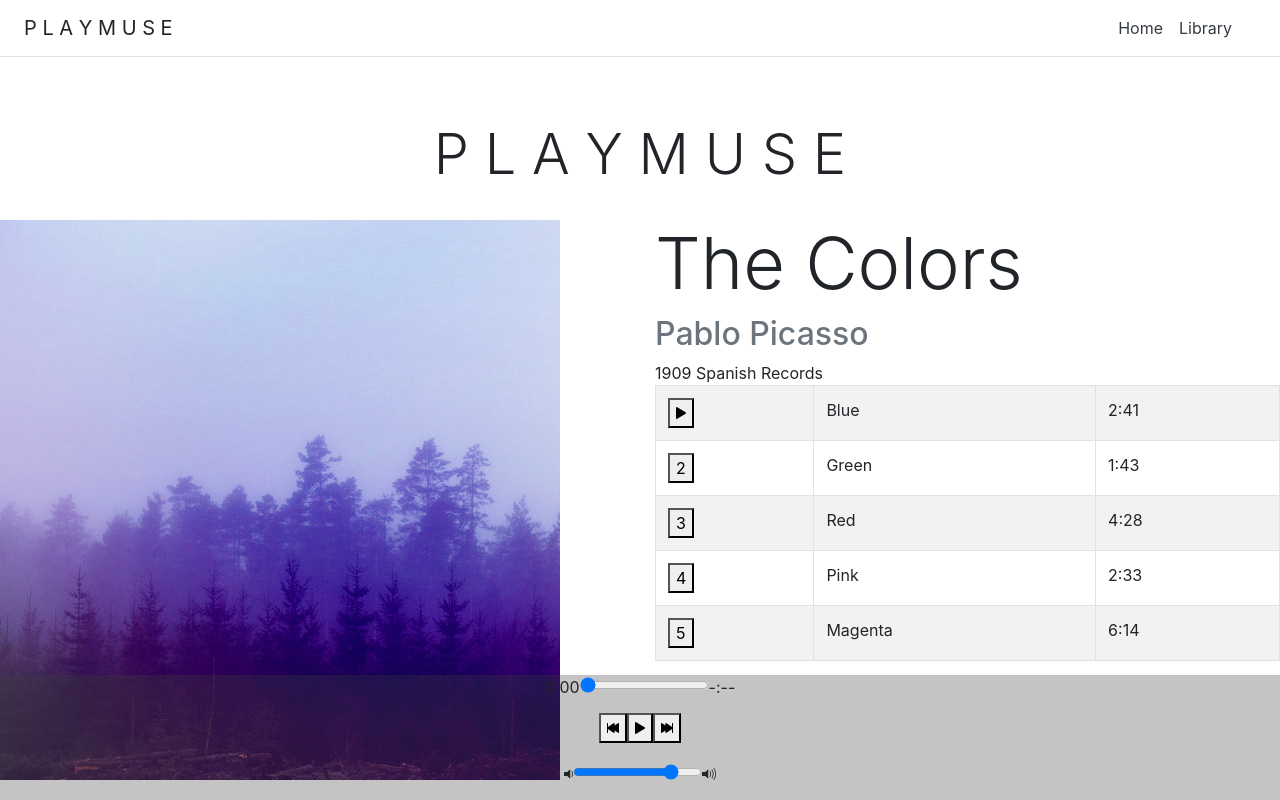
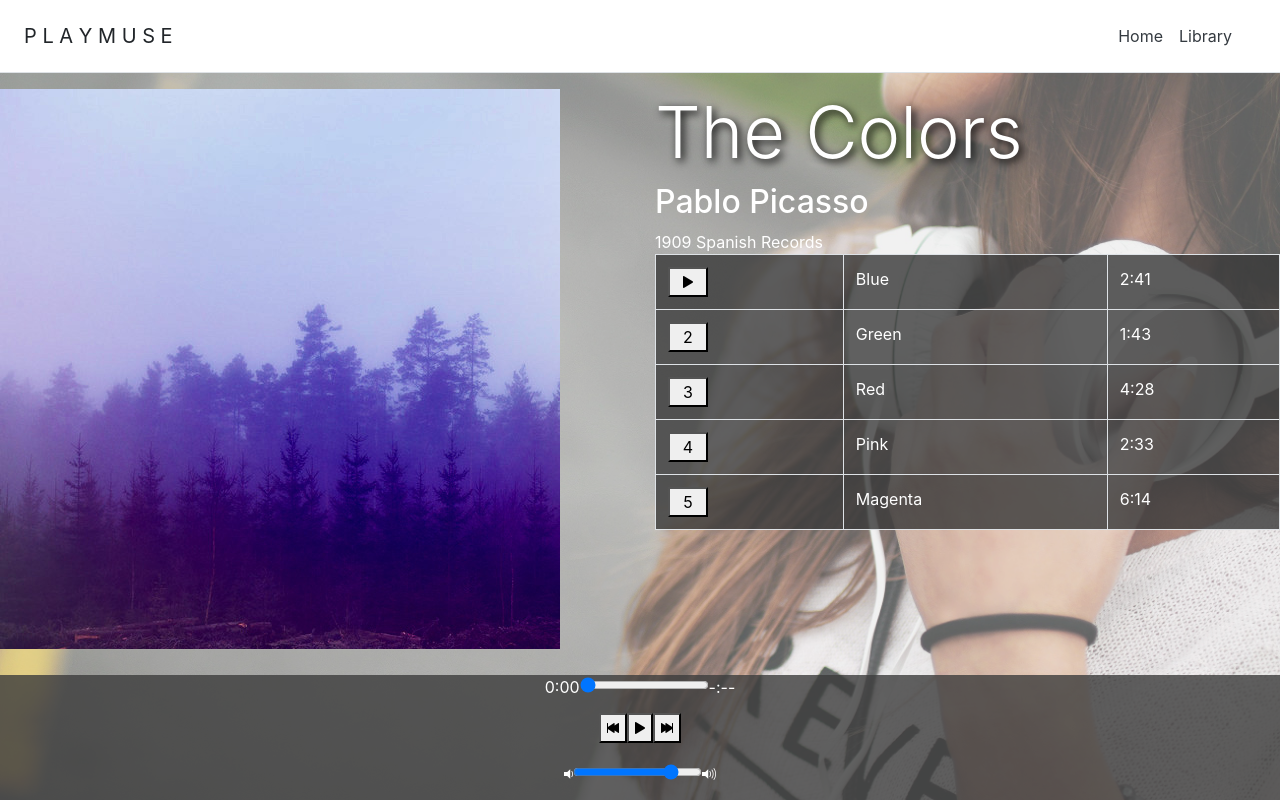
Before and after one commit to Loneill29/_playmuse, a React (Create React App) app: page /album/the-colors in a window 1280 px wide. Built offline with nearby package versions, Linux system fonts and the light colour scheme.

Commit message:
add background styling

```diff
--- a/src/App.css
+++ b/src/App.css
@@ -2,12 +2,48 @@ body, html {
     height: 100%;
 }
 
+.background {
+  opacity: 0.7;
+  background: url(/assets/images/headphones.jpg) no-repeat top center fixed;
+  min-height: 100%;
+  min-width: 1024px;
+  width: 100%;
+  height: auto;
+  position: fixed;
+  top: 0;
+  left: 0;
+  z-index: -1;
+}
+
+a {
+  text-decoration: none!important;
+}
+
+.nav a:hover {
+  text-shadow: 3px 3px 8px black;
+}
+
+@media (max-width: 1000px) {
+    .player-bar {
+      height: 100px;
+    }
+
+    #album-cover-art {
+      height: 300px;
+      width: 300px;
+    }
+}
+
+.title {
+  font-weight: 400;
+  font-size: 140px;
+  text-shadow: 3px 3px 8px black;
+  color: #ffff;
+  margin-top: 10%;
+}
+
 #root {
       height: 100%;
-}
-
-.bloc-jams-header {
-  max-width: 700px;
 }
 
 .card-deck {
@@ -18,17 +54,19 @@ body, html {
   height: 100px;
 }
 
-.song-track-btn {
+.song-btn {
   width: 40px;
   height: 30px;
 }
+
 .player-bar {
     position: fixed;
     bottom: 0;
     left: 0;
     right: 0;
     height: 125px;
-    background: rgba(61, 61, 61, 0.3);
+    background: rgba(61, 61, 61, 0.8);
+    color: #ffff;
     z-index: 100;
 }
 
@@ -39,9 +77,14 @@ body, html {
     min-height: 100%;
 }
 
-.player-bar .control-group {
+.player-bar .controls{
     display: table-row;
     vertical-align: middle;
+}
+
+.table {
+  background: rgba(61, 61, 61, 0.8);
+  color: #ffff;
 }
 
 #buttons {
@@ -61,14 +104,20 @@ body, html {
     padding-right: 1rem;
 }
 
+#album-title {
+  text-shadow: 3px 3px 8px black;
+  color: #ffff;
+}
 
-@media (max-width: 1000px) {
-    .player-bar {
-      height: 100px;
-    }
+.album-artist, #release-info {
+  color: #ffff;
+}
 
-    #album-cover-art {
-      height: 300px;
-      width: 300px;
-    }
+.card-body {
+  background: rgba(61, 61, 61, 0.8);
+  color: #ffff;
 }
+
+.card-body .library-title:hover {
+  text-shadow: 3px 3px 8px #ffff;
+}
--- a/src/App.js
+++ b/src/App.js
@@ -11,14 +11,11 @@ class App extends Component {
       <div className="App">
         <div className="d-flex flex-column flex-md-row align-items-center p-3 px-md-4 mb-3 bg-white border-bottom box-shadow">
           <h5 className="my-0 mr-md-auto font-weight-normal">P L A Y M U S E</h5>
-          <nav className="my-2 my-md-0 mr-md-3">
+          <nav className="my-2 my-md-0 mr-md-3 nav">
             <Link className="p-2 text-dark" to='/'>Home</Link>
             <Link className="p-2 text-dark" to='/library'>Library</Link>
           </nav>
         </div>
-        <header className="bloc-jams-header px-3 py-3 pt-md-5 pb-md-4 mx-auto text-center">
-          <h1 className="display-4">P L A Y M U S E</h1>
-        </header>
         <main>
           <Route exact path="/" component={Landing} />
           <Route path="/library" component={Library} />
--- a/src/components/Album.js
+++ b/src/components/Album.js
@@ -122,6 +122,7 @@ class Album extends Component {
   render() {
     return (
       <section className="album">
+      <img src={"/assets/images/headphones.jpg"} alt="headphones" className="background"/>
         <section id="album-info" className="row">
           <div className="col">
             <img id="album-cover-art" src={this.state.album.albumCover} alt={this.state.album.title}/>
@@ -129,7 +130,7 @@ class Album extends Component {
           <div className="col">
             <div className="album-details">
               <h1 id="album-title" className="display-3">{this.state.album.title}</h1>
-              <h2 className="text-muted">{this.state.album.artist}</h2>
+              <h2 className="album-artist">{this.state.album.artist}</h2>
               <div id="release-info">{this.state.album.releaseInfo}</div>
           </div>
         <div className="table-responsive">
@@ -145,7 +146,7 @@ class Album extends Component {
                   onMouseEnter={() => this.setState({isHovered: index+1})}
                   onMouseLeave={() => this.setState({isHovered: false})}>
                   <td className="song-actions">
-                    <button>
+                    <button className="song-btn">
                       { (this.state.currentSong.title === song.title) ?
                         <span className={this.state.isPlaying ? "ion-pause" : "ion-play"}></span>
                         :
--- a/src/components/Landing.js
+++ b/src/components/Landing.js
@@ -2,6 +2,10 @@ import React from 'react';
 
 const Landing = () => (
   <section className="landing">
+  <header className="px-3 py-3 pt-md-5 pb-md-4 mx-auto text-center">
+    <h1 className="display-4 title">P L A Y M U S E</h1>
+  </header>
+    <img src={"/assets/images/headphones.jpg"} alt="headphones" className="background"/>
     <section className="card-deck mb-3 text-center">
       <div className="card box-shadow">
         <div className="card-header d-flex align-items-center h100">
--- a/src/components/Library.js
+++ b/src/components/Library.js
@@ -11,6 +11,7 @@ class Library extends Component {
   render() {
    return (
      <section className='row'>
+     <img src={"/assets/images/headphones.jpg"} alt="headphones" className="background"/>
         {
           this.state.albums.map( (album, index) =>
           <div className="col-md-6" key={index}>
@@ -18,8 +19,8 @@ class Library extends Component {
               <Link to={`/album/${album.slug}`} key={index}>
                 <img className="card-img-top" src={album.albumCover} alt={album.title} />
                 <div className="card-body">
-                  <p className="display-4">{album.title}</p>
-                  <p className="lead">{album.artist}</p>
+                  <p className="display-4 library-title">{album.title}</p>
+                  <p className="lead library-artist">{album.artist}</p>
                 </div>
               </Link>
             </div>
--- a/src/components/PlayerBar.js
+++ b/src/components/PlayerBar.js
@@ -5,7 +5,7 @@ class PlayerBar extends Component {
     return (
       <section className="player-bar">
         <div className="container">
-          <section id="time-control" className="control-group">
+          <section id="time-control" className="controls">
             <span className="current-time">{this.props.formatTime(this.props.currentTime)}</span>
             <input
               type="range"
@@ -19,7 +19,7 @@ class PlayerBar extends Component {
             <span className="total-time">{this.props.formatTime(this.props.duration)}</span>
           </section>
 
-          <section id="buttons" className="control-group">
+          <section id="buttons" className="controls">
             <button id="previous" onClick={this.props.handlePrevClick}>
               <span className="ion-skip-backward"></span>
             </button>
@@ -31,7 +31,7 @@ class PlayerBar extends Component {
             </button>
           </section>
 
-          <section id="volume-control" className="control-group">
+          <section id="volume-control" className="controls">
             <span className="icon ion-volume-low"></span>
             <input
               type="range"
```
Also changed, not shown: public/assets/images/headphones.jpg (added).
